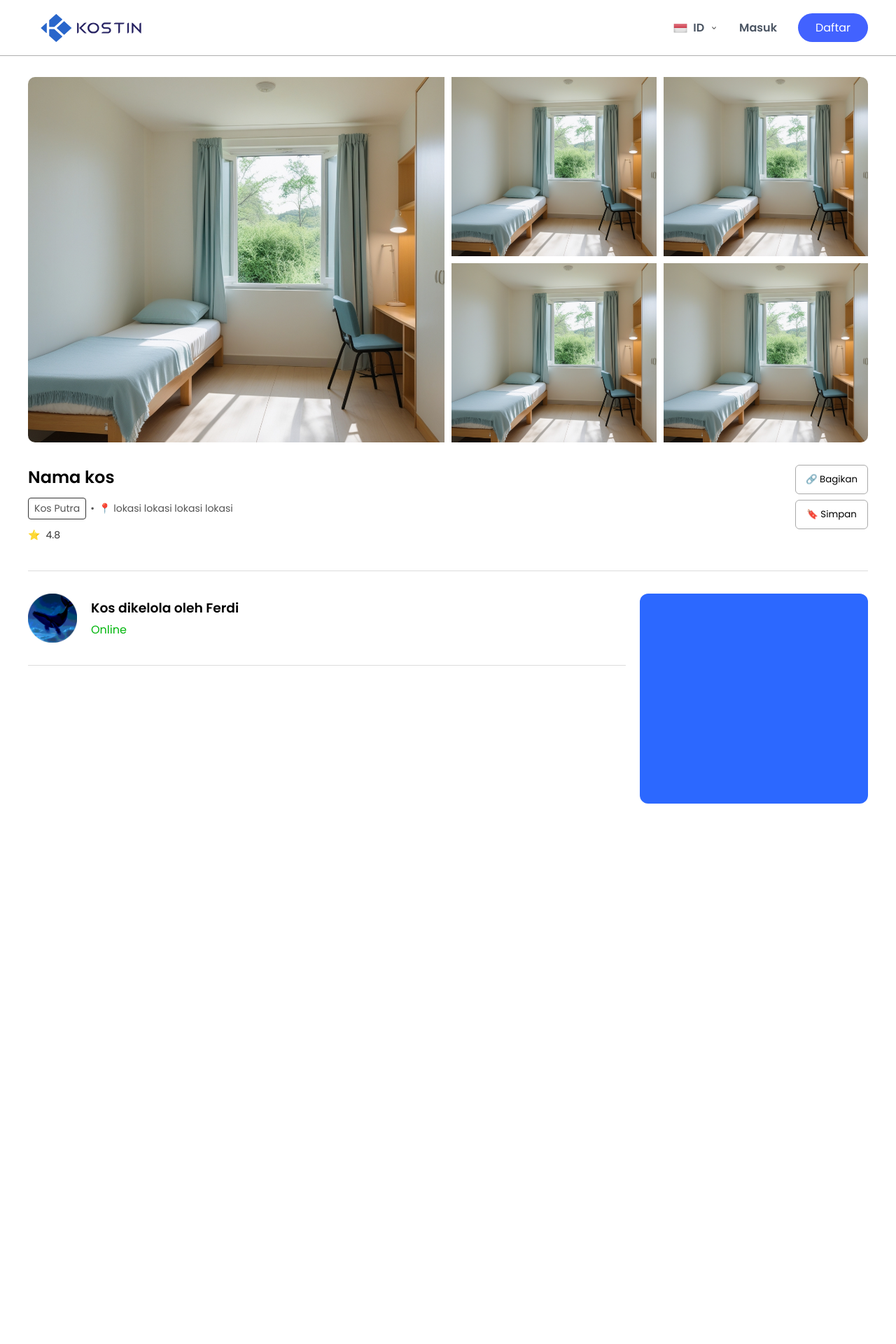
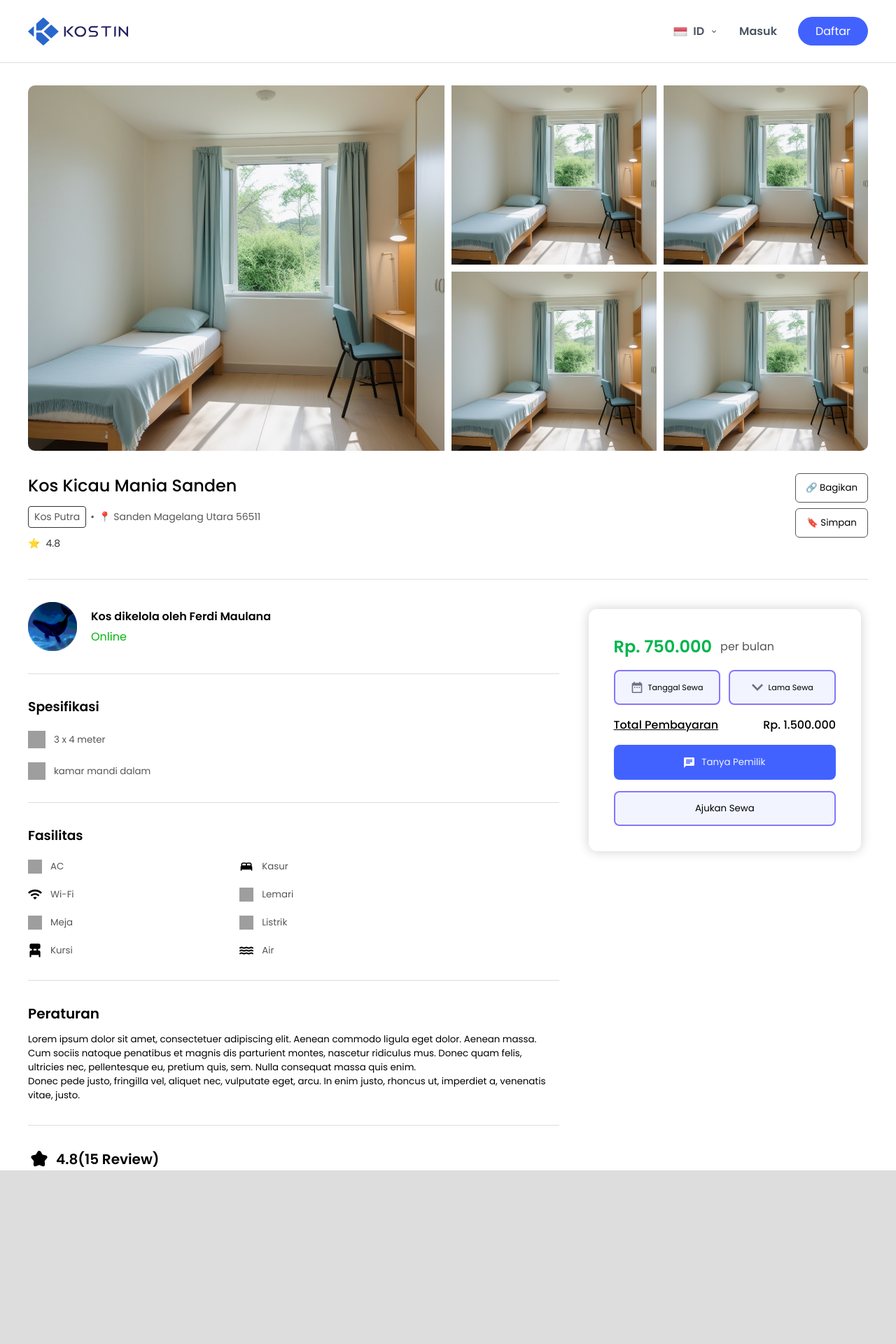
Before and after one commit to Ferdimaulana06/KOSTIN, a PHP site: page /detail.html in a window 1280 px wide. Shown: the top 1920 px of the page at 70% size. Before the commit the page ends 1148 px from the top, so only its background shows below. Run offline with PHP 8.4, Linux system fonts and the light colour scheme; grey boxes are pictures that could not be loaded.

Commit message:
update detail.html
menambahkan box box

```diff
--- a/css/detail.css
+++ b/css/detail.css
@@ -6,7 +6,8 @@
 }
 
 body {
-    background: white;
+    background: rgb(255, 255, 255);
+    height: 100%;
 }
 
 /* Navigation */
@@ -16,19 +17,17 @@ body {
     width: auto;
 }
 
-.logo {
-    height: 40px;
-    width: auto;
-}
-
 .navbar {
-    height: 5rem;
+    display: flex;
+    flex-direction: column;
     background: white;
-    position: fixed;
+    position: relative;
     width: 100%;
     top: 0;
     z-index: 100;
-    border-bottom: 0.5px solid rgb(175, 175, 175);
+    border-bottom: 0.5px solid #ddd;
+    padding-top: 24px;
+    padding-bottom: 24px;
 }
 
 .container-nav{
@@ -39,9 +38,21 @@ body {
     left: 50%;
     transform: translateX(-50%);
     max-width: 75rem;
-    position: fixed;
+    position: relative;
+}
+.login-btn {
+    color: #4B5563;
+    font-weight: 600;
+    text-decoration: none;
 }
 
+.signup-btn {
+    background: #4262ff;
+    color: white;
+    padding: 8px 25px;
+    border-radius: 50px;
+    text-decoration: none;
+}
 .nav-items {
     display: flex;
     align-items: center;
@@ -111,6 +122,7 @@ body {
     max-width: 75rem;
     margin: 110px auto;
     margin-bottom: 32px;
+    margin-top: 32px;
 }
 
 .gallery img {
@@ -210,18 +222,22 @@ Untuk nama kost dan detail lainnya
 
   .share,.save {
     background-color: #ffffff;
-    border: 1px solid #a9a9a9;
+    border: 1px solid #555;
     padding: 10px 14px;
     border-radius: 6px;
     cursor: pointer;
   }
 
   .share:hover {
-    background-color: #2c68ff;
+    background-color: #ddd;
+    transition: 0.5s;
+    transition-timing-function: linear;
   }
 
   .save:hover{
-    background-color: #2c68ff;
+    background-color: #ddd;
+    transition: 0.5s;
+    transition-timing-function: linear;
   }
 
   .kos-container2 {
@@ -229,10 +245,9 @@ Untuk nama kost dan detail lainnya
     flex-direction:row;
     justify-content: space-between;
     max-width: 75rem;
-    position: relative;
     width: 100%;
     margin: 0 auto;
-    gap: 20px;
+    gap: 32px;
 
 }
 
@@ -247,14 +262,98 @@ Untuk nama kost dan detail lainnya
     gap: 4px;
     width: 100%;
 }
+/*
+UNTUK KOTAK DI KANAN
+*/
+.container-total-pembayaran{
+    width: 636px;
+    padding: 10px;
+}
 
 .total-pembayaran{
-    width: 450px;
-    height: 300px;
-    background-color: #2c68ff;
-    padding: 10px;
+    width: 100%;
+    background-color: #ffffff;
+    padding: 36px;
     border-radius: 12px;
+    position: sticky;
+    top: 0;
+    box-shadow: 0px 0px 15px 1px #d5d5d5;
+    display: flex;
+    flex-direction: column;
+    margin-bottom: 32px;
 }
+
+
+.text-total{
+    display: flex;
+    flex-direction: row;
+    align-items: center;
+    gap: 12px;
+}
+
+.container-sewa{
+    display: flex;
+    flex-direction: row;
+    justify-content: space-between;
+    align-items: center;
+    margin-top: 16px;
+    gap: 12px;
+}
+
+.tanggal-sewa{
+    display: flex;
+    flex-direction: row;
+    height: 50px;
+    width: 100%;
+    border-radius: 8px;
+    border: 2px solid #8476ff;
+    background-color: #f2f4ff;
+    padding:10px ;
+    align-items: center;
+    gap: 8px;
+    justify-content: center;
+    cursor:pointer;
+}
+.tanggal-sewa p{
+    font-size: smaller;
+}
+
+.tanggal-sewa img{
+    height: 16px;
+    width: 16px;
+}
+.lama-sewa img{
+    height: 16px;
+    width: 16px;
+}
+
+.lama-sewa p{
+    font-size: smaller;
+}
+
+.lama-sewa{
+    display: flex;
+    flex-direction: row;
+    height: 50px;
+    width: 100%;
+    border-radius: 8px;
+    border: 2px solid #8476ff;
+    background-color: #f2f4ff;
+    padding:10px ;
+    align-items: center;
+    gap: 8px;
+    justify-content: center;
+    cursor:pointer;
+}
+
+.text-total p{
+    color: #555;
+}
+.text-total h2{
+    color: #00b54b;
+}
+/*=================================================================================================*/
+
 
 .profile-photos{
     height: 70px;
@@ -270,8 +369,261 @@ Untuk nama kost dan detail lainnya
     border-bottom: 1px solid #ddd;
 }
 
+.text-total-pembayaran{
+    display: flex;
+    flex-direction: row;
+    align-items:start;
+    justify-content: space-between;
+    margin-top: 16px;
+}
+.text-total-pembayaran p{
+    font-size: medium;
+    font-weight: 500;
+}
+
+#totpem{
+    text-decoration: underline;
+}
+
+.tombol-tanya-pemilik{
+    display: flex;
+    flex-direction: row;
+    padding: 10px;
+    height: 50px;
+    width: 100%;
+    border: none;
+    border-radius: 8px;
+    background: #4262ff;
+    justify-content: center;
+    align-items: center;
+    gap: 10px;
+    margin-top: 16px;
+    cursor: pointer;
+}
+.tombol-tanya-pemilik:hover{
+    background-color: #2d42ac;
+    transition: 0.5s;
+    transition-timing-function: linear;
+}
+.tombol-tanya-pemilik img{
+    height: 15px;
+    width: 15px;
+}
+.tombol-tanya-pemilik p{
+    color: #f2f4ff;
+}
+
+.tombol-ajukan-sewa{
+    display: flex;
+    flex-direction: row;
+    padding: 10px;
+    height: 50px;
+    width: 100%;
+    border-radius: 8px;
+    border: 2px solid #8476ff;
+    justify-content: center;
+    align-items: center;
+    gap: 10px;
+    margin-top: 16px;
+    cursor: pointer;
+    background-color: #f2f4ff;
+}
+.tombol-ajukan-sewa p{
+    color: #000000;
+}
+/*
+UNTUK BAGIAN KIRI
+*/
 .kos-left-container{
     display: flex;
     flex-direction: column;
     width: 100%;
 }
+
+.kos-info3{
+    display: flex;
+    width: 100%;
+    background-color: #ffffff;
+    margin-top: 32px;
+    flex-direction: column;
+    gap: 20px;
+    padding-bottom: 32px;
+    border-bottom: 1px solid #ddd;
+}
+
+.kos-info3 img{
+    height: 20px;
+    width: 20px;
+}
+
+.spesifikasi1{
+    display: flex;
+    flex-direction: row;
+    gap: 12px;
+    align-items: center;
+    color: #555;
+    font-size: smaller;
+}
+.spesifikasi2{
+    display: flex;
+    flex-direction: row;
+    gap: 12px;
+    align-items: center;
+    color: #555;
+    font-size: smaller;
+}
+
+.kos-info3 img{
+    height: 25px;
+    width: 25px;
+}
+
+.kos-info4{
+    display: flex;
+    flex-direction: column;
+    width: 100%;
+    margin-top: 32px;
+    gap: 20px;
+    padding-bottom: 32px;
+    border-bottom: 1px solid #ddd;
+}
+
+.fasilitas-container{
+    display: flex;
+    flex-direction: row;
+    align-items: start;
+    justify-content: space-between;
+    gap: 20px;
+    width: 50%;
+
+}
+
+.fasilitas1{
+    display: flex;
+    flex-direction: column;
+    gap: 20px;
+}
+
+.fasilitas1 img{
+    height: 20px;
+    width: 20px;
+}
+
+.fas1 {
+    display: flex;
+    flex-direction: row;
+    gap: 12px;
+    font-size: smaller;
+    align-items: start;
+    color: #555;
+}
+.fas2 {
+    display: flex;
+    flex-direction: row;
+    gap: 12px;
+    font-size: smaller;
+    align-items: start;
+    color: #555;
+}
+.fas3 {
+    display: flex;
+    flex-direction: row;
+    gap: 12px;
+    font-size: smaller;
+    align-items: start;
+    color: #555;
+}
+.fas4 {
+    display: flex;
+    flex-direction: row;
+    gap: 12px;
+    font-size: smaller;
+    align-items: start;
+    color: #555;
+}
+
+.fasilitas2{
+    display: flex;
+    flex-direction: column;
+    gap: 20px;
+}
+
+.fas2-1 {
+    display: flex;
+    flex-direction: row;
+    gap: 12px;
+    font-size: smaller;
+    align-items: start;
+    color: #555;
+}
+.fas2-2 {
+    display: flex;
+    flex-direction: row;
+    gap: 12px;
+    font-size: smaller;
+    align-items: start;
+    color: #555;
+}
+.fas2-3 {
+    display: flex;
+    flex-direction: row;
+    gap: 12px;
+    font-size: smaller;
+    align-items: start;
+    color: #555;
+}
+.fas2-4 {
+    display: flex;
+    flex-direction: row;
+    gap: 12px;
+    font-size: smaller;
+    align-items: start;
+    color: #555;
+}
+
+.fasilitas2 img{
+    height: 20px;
+    width: 20px;
+}
+
+.kos-info5{
+    display: flex;
+    flex-direction: column;
+    margin-top: 32px;
+    gap: 12px;
+    padding-bottom: 32px;
+    border-bottom: 1px solid #ddd;
+    font-size: smaller;
+}
+
+.comment-section{
+    display: flex;
+    flex-direction: column;
+    margin-top: 32px;
+    font-size: smaller;
+}
+.top-comment-section{
+    display: flex;
+    flex-direction: row;
+    gap: 8px;
+    align-items: center;
+}
+.top-comment-section img{
+    height: 32px;
+    width: 32px;
+}
+
+h1{
+    font-weight: 500;
+}
+
+footer {
+    background: #ddd;
+    color: white;
+    text-align: center;
+    padding: 10px;
+    position: flex;
+    height: 1000px;
+    width: 100%;
+    bottom: 0;
+}
--- a/detail.html
+++ b/detail.html
@@ -7,7 +7,6 @@
     <link rel="stylesheet" href="css\detail.css" />
     <title>KOSTIN</title>
     <link rel="icon" href="/assets/kostin.svg" />
-    <link rel="stylesheet" href="/css/style.css" />
     <link
       href="https://fonts.googleapis.com/css2?family=Poppins:wght@400;500;600&display=swap"
       rel="stylesheet"
@@ -16,12 +15,12 @@
   </head>
   <body>
     <nav class="navbar">
+      <div class="konz">
         <div class="container-nav">
           <div class="logo">
             <img
               src="/assets/kostintxt.svg"
               alt="kostin-logo"
-            width="180"
               height="40"
               viewBox="0 0 180 40"
             />
@@ -64,6 +63,7 @@
             <a href="/pages/user_sudah_login.html" class="signup-btn">Daftar</a>
           </div>
         </div>
+      </div>
     </nav>
     <section>
       <div class="gallery">
@@ -77,11 +77,11 @@
       </div>
       <div class="kos-container">
         <div class="kos-info">
-          <h1>Nama kos</h1>
+          <h1>Kos Kicau Mania Sanden</h1>
           <div class="kos-details">
             <span class="kos-category">Kos Putra</span>
             <span class="dot">•</span>
-            <span class="kos-location">📍 lokasi lokasi lokasi lokasi</span>
+            <span class="kos-location">📍 Sanden Magelang Utara 56511</span>
           </div>
           <div class="kos-rating">
             <span class="star">⭐</span>
@@ -97,17 +97,117 @@
       <div class="kos-container2">
         <div class="kos-left-container">
           <div class="kos-info2">
-            <img class="profile-photos" src="assets\Lagooooooooooooooooon.png" />
+            <img
+              class="profile-photos"
+              src="assets\Lagooooooooooooooooon.png"
+            />
             <div class="kos-sub1">
-              <h3>Kos dikelola oleh Ferdi</h3>
+              <h4>Kos dikelola oleh Ferdi Maulana</h4>
               <p id="online-text">Online</p>
             </div>
           </div>
+
+          <div class="kos-info3">
+            <h3>Spesifikasi</h3>
+            <div class="spesifikasi1">
+              <img src="assets\lebarrumah.svg" />
+              <p>3 x 4 meter</p>
             </div>
-        <div class="total-pembayaran">
+            <div class="spesifikasi2">
+              <img src="assets\bath.svg" />
+              <p>kamar mandi dalam</p>
+            </div>
+          </div>
+
+          <div class="kos-info4">
+            <h3>Fasilitas</h3>
+            <div class="fasilitas-container">
+              <div class="fasilitas1">
+                <div class="fas1">
+                  <img src="assets\AC.svg" />
+                  <p>AC</p>
+                </div>
+                <div class="fas2">
+                  <img src="assets/wifi.svg">
+                  <p>Wi-Fi</p>
+                </div>
+                <div class="fas3">
+                  <img src="assets\meja.svg" />
+                  <p>Meja</p>
+                </div>
+                <div class="fas4">
+                  <img src="assets/kursi.svg">
+                  <p>Kursi</p>
+                </div>
+              </div>
+
+              <div class="fasilitas2">
+                <div class="fas2-1">
+                  <img src="assets\kasur.svg" />
+                  <p>Kasur</p>
+                </div>
+                <div class="fas2-2">
+                  <img src="assets/lemari.svg">
+                  <p>Lemari</p>
+                </div>
+                <div class="fas2-3">
+                  <img src="assets\listrik.svg" />
+                  <p>Listrik</p>
+                </div>
+                <div class="fas2-4">
+                  <img src="assets/air.svg">
+                  <p>Air</p>
+                </div>
 
               </div>
             </div>
+          </div>
+
+          <div class="kos-info5">
+            <h2>Peraturan</h2>
+            <p>Lorem ipsum dolor sit amet, consectetuer adipiscing elit. Aenean commodo ligula eget dolor. Aenean massa.<br>Cum sociis natoque penatibus et magnis dis parturient montes, nascetur ridiculus mus. Donec quam felis, ultricies nec, pellentesque eu, pretium quis, sem. Nulla consequat massa quis enim.<br>Donec pede justo, fringilla vel, aliquet nec, vulputate eget, arcu. In enim justo, rhoncus ut, imperdiet a, venenatis vitae, justo.</p>
+          </div>
+
+          <div class="comment-section">
+            <div class="top-comment-section">
+              <img src="assets/Star.svg" alt="">
+              <h2>4.8(15 Review)</h2>
+            </div>
+          </div>
+        </div>
+        <div class="container-total-pembayaran">
+          <div class="total-pembayaran">
+            <div class="text-total">
+              <h2>Rp. 750.000</h2>
+              <p>per bulan</p>
+            </div>
+            <div class="container-sewa">
+                <button class="tanggal-sewa">
+                  <img src="assets/tanggal.svg">
+                  <p>Tanggal Sewa</p>
+                </button>
+                <button class="lama-sewa">
+                  <img src="assets/dd.svg">
+                  <p>Lama Sewa</p>
+                </button>
+            </div>
+            <div class="text-total-pembayaran">
+              <p id="totpem">Total Pembayaran</p>
+              <p>Rp. 1.500.000</p>
+            </div>
+            <button class="tombol-tanya-pemilik">
+              <img src="assets/tanya.svg">
+              <p>Tanya Pemilik</p>
+            </button>
+            <button class="tombol-ajukan-sewa">
+              <p>Ajukan Sewa</p>
+            </button>
+          </div>
+        </div>
+      </div>
     </section>
+    <footer>
+      <h1></h1>
+    </footer>
   </body>
 </html>
```
Also changed, not shown: assets/AC.svg (added), assets/Bath.svg (added), assets/air.svg (added), assets/dd.svg (added), assets/kasur.svg (added), assets/kursi.svg (added), assets/lebarrumah.svg (added), assets/lemari.svg (added), assets/listrik.svg (added), assets/meja.svg (added), assets/tanggal.svg (added), assets/tanya.svg (added), assets/wifi.svg (added). Lines whose indentation alone changed are shown as unchanged.
